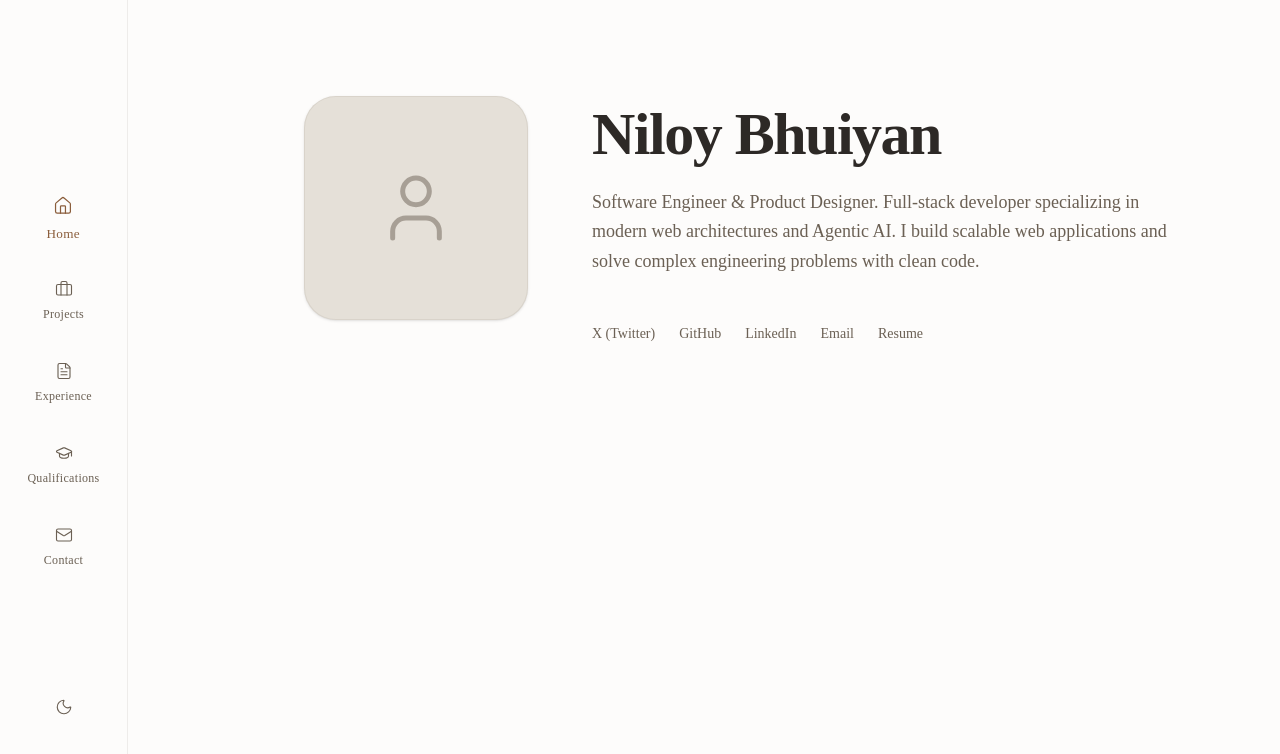
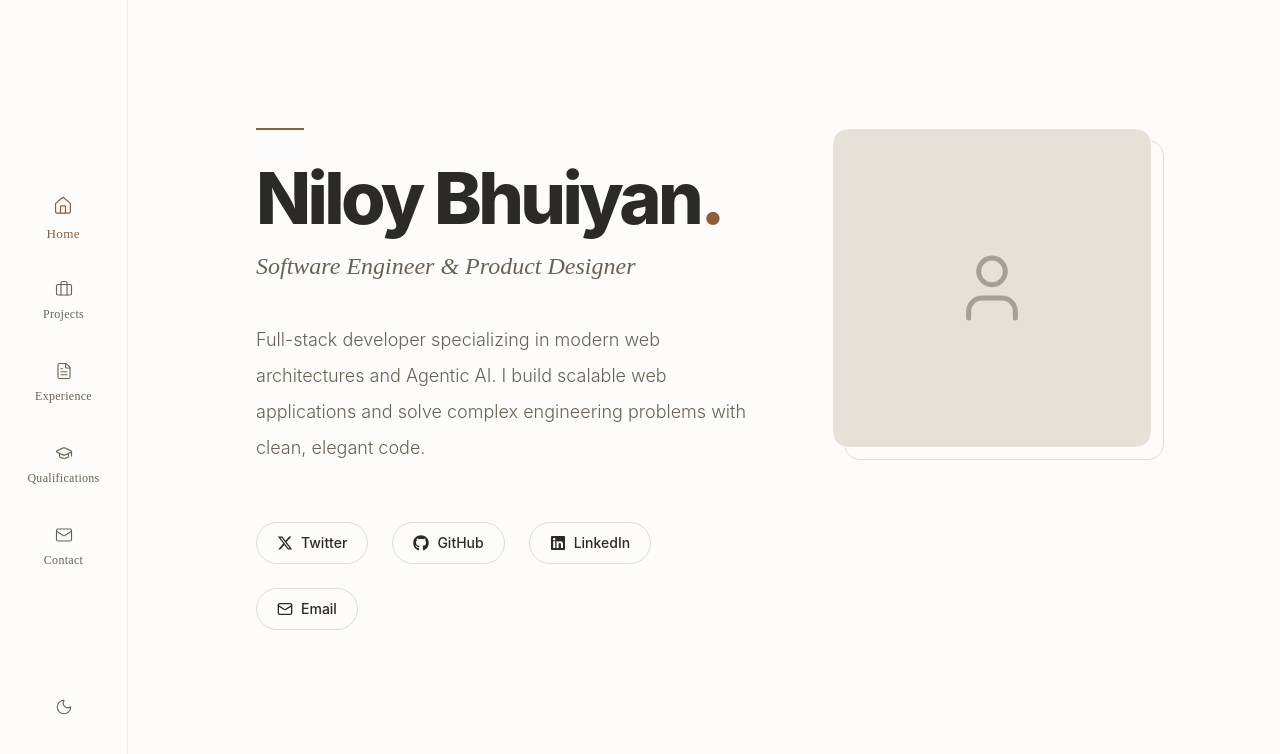
Before and after one commit to niloy8/Portfolioo, a React (Vite) app in the folder Niloy Devfolio/: page / in a window 1280 px wide. Shown: the top 754 px of the page. Built offline with nearby package versions, Linux system fonts and the light colour scheme.

Commit message:
Home page Design updated

```diff
--- a/Niloy Devfolio/src/Components/Contact/Contact.tsx
+++ b/Niloy Devfolio/src/Components/Contact/Contact.tsx
@@ -1,22 +1,29 @@
 import React from 'react';
-import { Mail } from 'lucide-react';
+import { MessageSquare, Send } from 'lucide-react';
 
 const Contact: React.FC = () => {
     return (
-        <section className="animate-fade-in max-w-2xl">
-            <h1 className="text-3xl md:text-4xl font-serif font-bold tracking-tight text-[var(--text-primary)] mb-6">Get in Touch</h1>
+        <section className="animate-fade-in max-w-3xl pt-8">
+            <div className="flex items-center gap-4 mb-14">
+                <div className="p-3 bg-[var(--accent)]/10 text-[var(--accent)] rounded-2xl">
+                    <MessageSquare size={28} strokeWidth={1.5} />
+                </div>
+                <h1 className="text-4xl md:text-5xl font-sans font-extrabold text-[var(--text-primary)] tracking-tight">Get in Touch</h1>
+            </div>
 
-            <p className="text-base md:text-lg text-[var(--text-secondary)] font-serif leading-relaxed mb-10">
-                I'm currently available for freelance projects and consulting opportunities. Feel free to reach out if you'd like to work together.
-            </p>
+            <div className="max-w-xl bg-[var(--text-secondary)]/5 border border-[var(--text-secondary)]/10 p-8 md:p-12 rounded-3xl">
+                <p className="text-base md:text-lg text-[var(--text-secondary)] font-sans font-light leading-relaxed mb-10">
+                    I'm currently available for freelance projects and consulting opportunities. Whether you have a question or just want to say hi, feel free to drop a message.
+                </p>
 
-            <a
-                href="mailto:hello@niloy.dev"
-                className="inline-flex items-center gap-3 bg-[#38312B] text-[var(--bg)] px-6 py-3 rounded-lg hover:bg-[var(--accent)] hover:text-white transition-colors text-sm font-serif font-medium"
-            >
-                <Mail size={16} strokeWidth={2} />
-                Email Me
-            </a>
+                <a
+                    href="mailto:hello@niloy.dev"
+                    className="group inline-flex items-center justify-center gap-3 bg-[var(--text-primary)] text-[var(--bg)] px-8 py-4 rounded-xl hover:bg-[var(--accent)] hover:-translate-y-1 transition-all shadow-lg shadow-[var(--bg)] font-sans font-bold w-full sm:w-auto"
+                >
+                    <Send size={18} strokeWidth={2} className="group-hover:translate-x-1 group-hover:-translate-y-1 transition-transform" />
+                    Send an Email
+                </a>
+            </div>
         </section>
     );
 };
--- a/Niloy Devfolio/src/Components/Layout/Layout.tsx
+++ b/Niloy Devfolio/src/Components/Layout/Layout.tsx
@@ -5,10 +5,10 @@ import { ThemeProvider } from "../../ThemeContext";
 const Layout = () => {
     return (
         <ThemeProvider>
-            <div className="flex min-h-screen bg-[var(--bg)] text-[var(--text-primary)]">
+            <div className="flex bg-[var(--bg)] text-[var(--text-primary)]">
                 <Sidebar />
-                <main className="flex-1 ml-24 md:ml-32 p-8 md:p-16 lg:p-24 transition-all duration-300 flex justify-center lg:justify-start items-center md:items-start min-h-screen">
-                    <div className="w-full max-w-4xl lg:ml-20">
+                <main className="flex-1 ml-24 md:ml-32 min-h-screen p-8 md:p-16 lg:p-24 transition-all duration-300">
+                    <div className="w-full max-w-4xl mx-auto">
                         <Outlet />
                     </div>
                 </main>
--- a/Niloy Devfolio/src/Components/Qualifications/Qualifications.tsx
+++ b/Niloy Devfolio/src/Components/Qualifications/Qualifications.tsx
@@ -1,4 +1,5 @@
 import React from 'react';
+import { GraduationCap } from 'lucide-react';
 
 const Qualifications: React.FC = () => {
     const qualifications = [
@@ -8,22 +9,29 @@ const Qualifications: React.FC = () => {
     ];
 
     return (
-        <section className="animate-fade-in max-w-2xl">
-            <h1 className="text-3xl md:text-4xl font-serif font-bold text-[var(--text-primary)] mb-12 tracking-tight">Qualifications</h1>
+        <section className="animate-fade-in max-w-3xl pt-8">
+            <div className="flex items-center gap-4 mb-14">
+                <div className="p-3 bg-[var(--accent)]/10 text-[var(--accent)] rounded-2xl">
+                    <GraduationCap size={28} strokeWidth={1.5} />
+                </div>
+                <h1 className="text-4xl md:text-5xl font-sans font-extrabold text-[var(--text-primary)] tracking-tight">Qualifications</h1>
+            </div>
 
-            <div className="space-y-12">
+            <div className="space-y-10 border-l-2 border-[var(--text-secondary)]/10 ml-6 pl-8 md:pl-12">
                 {qualifications.map((qual, i) => (
-                    <div key={i} className="flex flex-col md:flex-row gap-2 md:gap-8 group">
-                        <div className="w-32 shrink-0 text-sm font-serif text-[var(--text-secondary)] mt-1">
-                            {qual.period}
+                    <div key={i} className="relative group">
+                        <div className="absolute -left-[41px] md:-left-[57px] top-1.5 w-4 h-4 rounded-full bg-[var(--bg)] border-2 border-[var(--text-secondary)]/30 group-hover:border-[var(--accent)] transition-colors"></div>
+
+                        <div className="flex flex-col md:flex-row md:items-baseline justify-between gap-1 md:gap-8 mb-2">
+                            <h3 className="text-xl md:text-2xl font-sans font-bold text-[var(--text-primary)] group-hover:text-[var(--accent)] transition-colors">{qual.degree}</h3>
+                            <span className="text-sm font-sans font-medium text-[var(--accent)] bg-[var(--accent)]/10 px-3 py-1 rounded-full w-fit">
+                                {qual.period}
+                            </span>
                         </div>
-                        <div>
-                            <h3 className="text-xl font-serif font-bold text-[var(--text-primary)] group-hover:text-[var(--accent)] transition-colors">{qual.degree}</h3>
-                            <p className="text-sm font-sans font-medium text-[var(--text-primary)] mb-3">{qual.institution}</p>
-                            <p className="text-sm text-[var(--text-secondary)] leading-relaxed font-serif">
-                                {qual.details}
-                            </p>
-                        </div>
+                        <p className="text-base font-serif italic text-[var(--text-secondary)] mb-4">{qual.institution}</p>
+                        <p className="text-base text-[var(--text-secondary)] leading-relaxed font-sans font-light">
+                            {qual.details}
+                        </p>
                     </div>
                 ))}
             </div>
--- a/Niloy Devfolio/src/Home/Home.tsx
+++ b/Niloy Devfolio/src/Home/Home.tsx
@@ -1,29 +1,47 @@
 import React from 'react';
+import { FaGithub, FaLinkedin, FaXTwitter } from 'react-icons/fa6';
+import { Mail } from 'lucide-react';
 
 const Home: React.FC = () => {
     return (
-        <section className="animate-fade-in flex flex-col md:flex-row items-center md:items-start md:justify-start gap-10 md:gap-16">
-            {/* Image Container */}
-            <div className="w-48 h-48 md:w-56 md:h-56 shrink-0 rounded-[2rem] overflow-hidden bg-[#e5e0d8] border border-[var(--text-secondary)]/10 shadow-sm flex items-center justify-center text-[var(--text-secondary)]">
-                <UserPlaceholder />
+        <section className="animate-fade-in flex flex-col-reverse lg:flex-row items-start justify-between gap-16 pt-8">
+            {/* Content Container */}
+            <div className="flex-1 space-y-10 max-w-2xl">
+                <div className="space-y-4">
+                    <div className="w-12 h-[2px] bg-[var(--accent)] mb-8"></div>
+                    <h1 className="text-5xl md:text-6xl lg:text-7xl font-sans font-extrabold tracking-tighter text-[var(--text-primary)]">
+                        Niloy Bhuiyan<span className="text-[var(--accent)]">.</span>
+                    </h1>
+                    <h2 className="text-xl md:text-2xl font-serif text-[var(--text-secondary)] italic">
+                        Software Engineer & Product Designer
+                    </h2>
+                </div>
+
+                <p className="text-base md:text-lg text-[var(--text-secondary)] leading-loose font-sans font-light">
+                    Full-stack developer specializing in modern web architectures and Agentic AI. I build scalable web applications and solve complex engineering problems with clean, elegant code.
+                </p>
+
+                <div className="pt-4 flex flex-wrap gap-6">
+                    <a href="#" className="flex items-center gap-2 px-5 py-2.5 rounded-full border border-[var(--text-secondary)]/20 text-[var(--text-primary)] hover:border-[var(--accent)] hover:text-[var(--accent)] transition-all font-sans text-sm font-medium group">
+                        <FaXTwitter size={16} /> <span className="hidden sm:inline">Twitter</span>
+                    </a>
+                    <a href="#" className="flex items-center gap-2 px-5 py-2.5 rounded-full border border-[var(--text-secondary)]/20 text-[var(--text-primary)] hover:border-[var(--accent)] hover:text-[var(--accent)] transition-all font-sans text-sm font-medium group">
+                        <FaGithub size={16} /> <span className="hidden sm:inline">GitHub</span>
+                    </a>
+                    <a href="#" className="flex items-center gap-2 px-5 py-2.5 rounded-full border border-[var(--text-secondary)]/20 text-[var(--text-primary)] hover:border-[var(--accent)] hover:text-[var(--accent)] transition-all font-sans text-sm font-medium group">
+                        <FaLinkedin size={16} /> <span className="hidden sm:inline">LinkedIn</span>
+                    </a>
+                    <a href="#" className="flex items-center gap-2 px-5 py-2.5 rounded-full border border-[var(--text-secondary)]/20 text-[var(--text-primary)] hover:border-[var(--accent)] hover:text-[var(--accent)] transition-all font-sans text-sm font-medium group">
+                        <Mail size={16} /> <span className="hidden sm:inline">Email</span>
+                    </a>
+                </div>
             </div>
 
-            {/* Content Container */}
-            <div className="flex-1 space-y-6 max-w-xl text-center md:text-left mt-4 md:mt-2">
-                <h1 className="text-4xl md:text-5xl lg:text-6xl font-serif font-bold tracking-tight text-[var(--text-primary)]">
-                    Niloy Bhuiyan
-                </h1>
-
-                <p className="text-base md:text-lg text-[var(--text-secondary)] leading-relaxed font-serif">
-                    Software Engineer & Product Designer. Full-stack developer specializing in modern web architectures and Agentic AI. I build scalable web applications and solve complex engineering problems with clean code.
-                </p>
-
-                <div className="flex flex-wrap items-center justify-center md:justify-start gap-6 pt-6 text-[13px] md:text-sm font-serif text-[var(--text-secondary)]">
-                    <a href="#" className="hover:text-[var(--text-primary)] transition-colors underline-offset-4 hover:underline">X (Twitter)</a>
-                    <a href="#" className="hover:text-[var(--text-primary)] transition-colors underline-offset-4 hover:underline">GitHub</a>
-                    <a href="#" className="hover:text-[var(--text-primary)] transition-colors underline-offset-4 hover:underline">LinkedIn</a>
-                    <a href="#" className="hover:text-[var(--text-primary)] transition-colors underline-offset-4 hover:underline">Email</a>
-                    <a href="#" className="hover:text-[var(--text-primary)] transition-colors underline-offset-4 hover:underline">Resume</a>
+            {/* Image Container */}
+            <div className="relative shrink-0">
+                <div className="absolute inset-0 translate-x-3 translate-y-3 rounded-2xl border border-[var(--text-secondary)]/20"></div>
+                <div className="w-56 h-56 md:w-72 md:h-72 lg:w-80 lg:h-80 relative rounded-2xl overflow-hidden bg-[#e5e0d8] border border-[var(--bg)] z-10 flex items-center justify-center text-[var(--text-secondary)]">
+                    <UserPlaceholder />
                 </div>
             </div>
         </section>
```
Also changed, not shown: Niloy Devfolio/src/Components/Experience/Experience.tsx (+24 -16 lines), Niloy Devfolio/src/Components/Projects/Project.tsx (+24 -15 lines).
